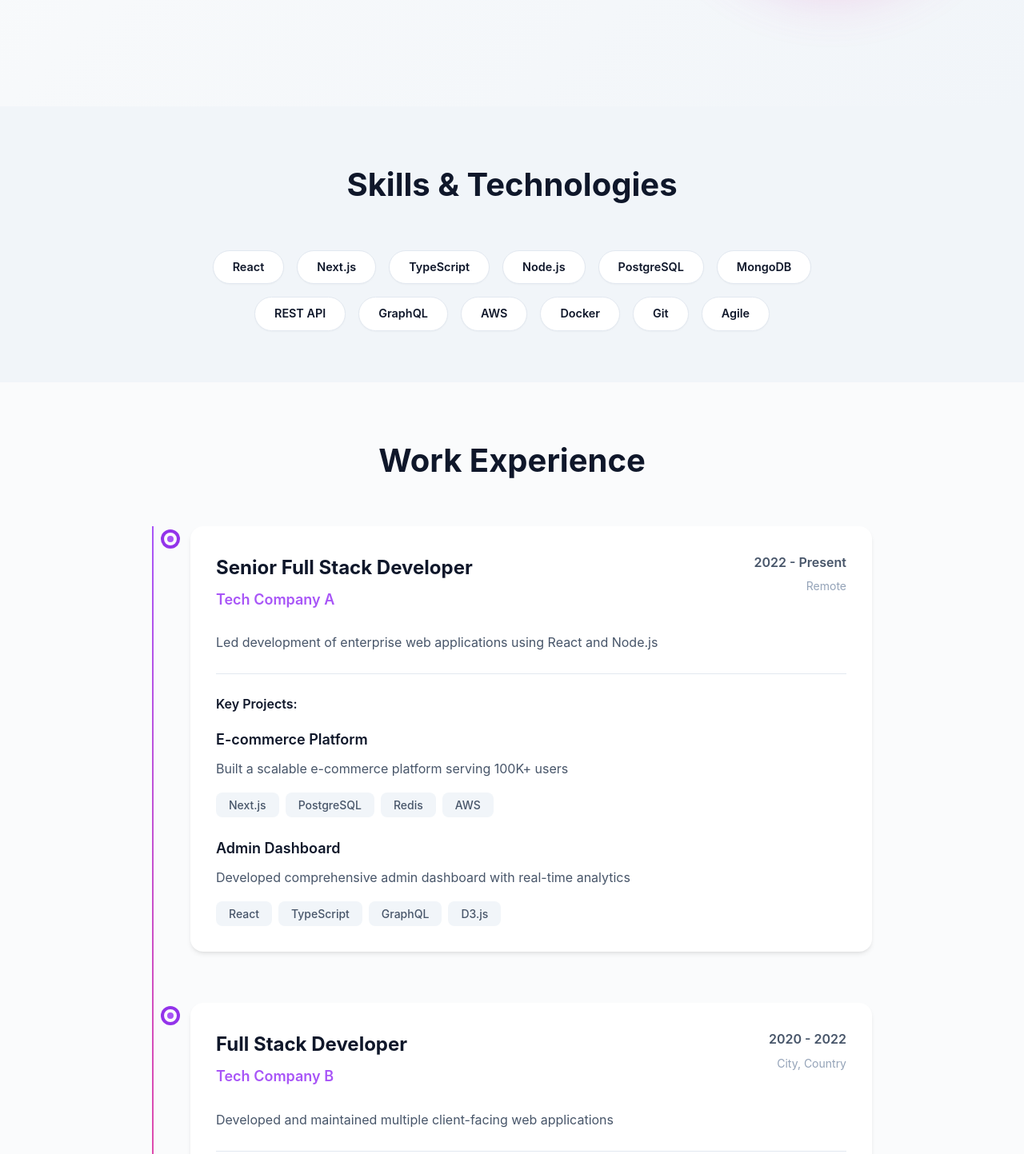
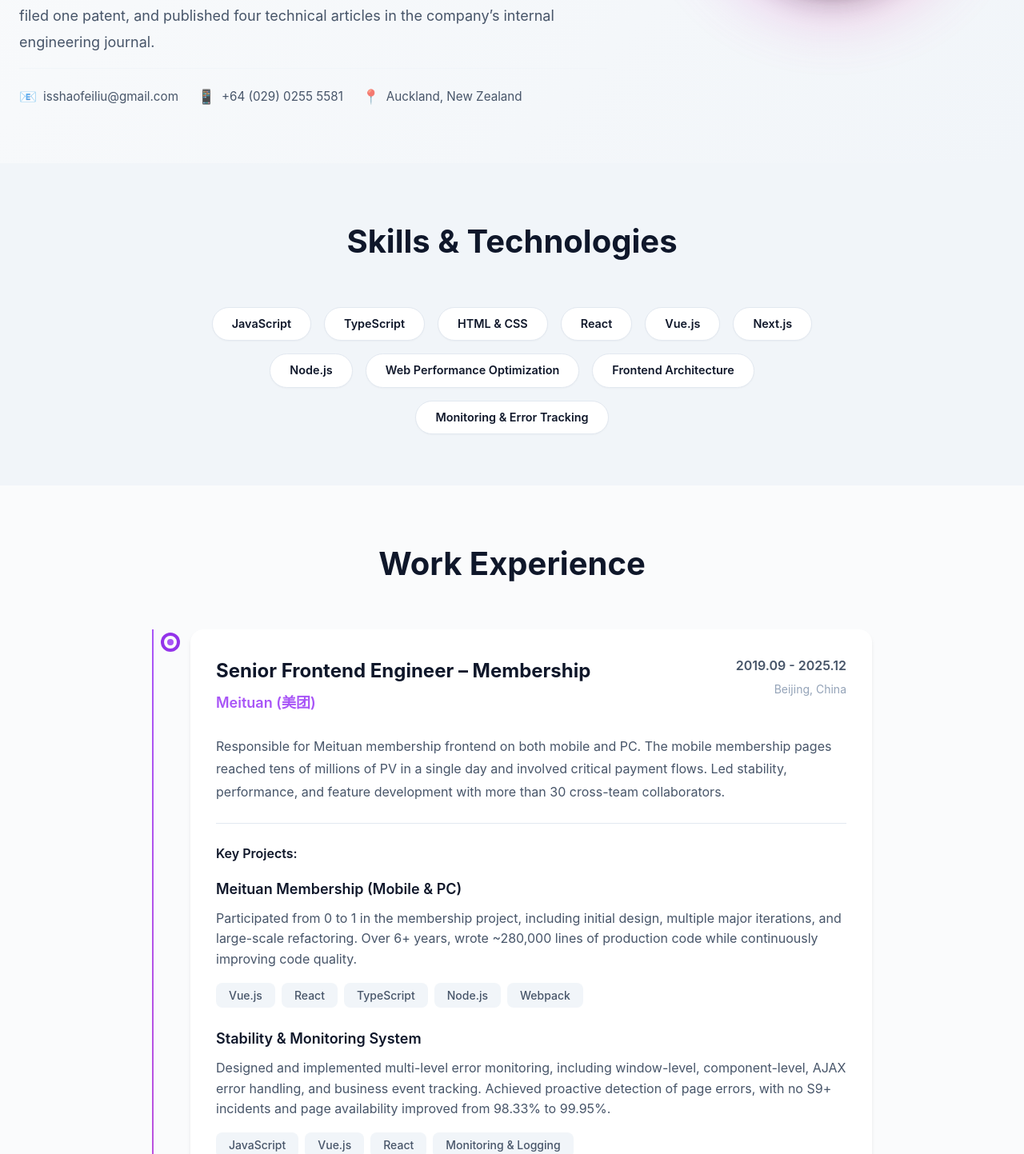
Before and after one commit to LoveShoneLiu/personalSites, a Next.js app: page / in a window 1280 px wide. Shown: the part 590-2033 px from the top of the page at 80% size. Built offline with nearby package versions, Linux system fonts and the light colour scheme.

Commit message:
feat: 样式调整

```diff
--- a/app/page.module.scss
+++ b/app/page.module.scss
@@ -86,7 +86,7 @@
   font-size: 1.125rem;
   color: var(--color-text-secondary);
   line-height: 1.8;
-  margin-bottom: var(--spacing-2xl);
+  margin-bottom: var(--spacing-md);
 }
 
 .heroContact {
--- a/app/page.tsx
+++ b/app/page.tsx
@@ -1,26 +1,36 @@
 import Image from "next/image";
-import Link from "next/link";
 import styles from "./page.module.scss";
 import avatarImg from "@/assets/shaofeiliu.jpg";
 
 // 个人信息
 const personalInfo = {
   name: "Shaofei Liu",
-  title: "Full Stack Developer",
-  avatar: "/avatar.jpg", // 需要添加头像图片
-  email: "shaofei.liu@example.com",
-  phone: "+64 21 XXX XXXX",
-  location: "New Zealand",
-  bio: "Passionate full-stack developer with expertise in React, Next.js, and modern web technologies. Seeking opportunities to contribute to innovative projects in New Zealand.",
+  title: "Senior Frontend Engineer",
+  avatar: "/avatar.jpg", // 实际头像由 next/image 的静态资源 avatarImg 提供
+  email: "isshaofeiliu@gmail.com",
+  phone: "+64 (029) 0255 5581",
+  location: "Auckland, New Zealand",
+  bio: [
+    "I am a senior front-end engineer with 10 years of experience in large-scale web application development, with roughly 460,000 lines of code produced. I have worked at Bangzhidian Technology, Cheetah Mobile, Momo, and Meituan.",
+    "During my six years at Meituan, I was responsible for front-end development of the membership system on both mobile (C-end) and PC platforms, serving pages with tens of millions of daily PV. I have strong experience in large-scale front-end development, performance optimization, and stability assurance.",
+    "While at Meituan, I received a project team award and the Collaboration Star Award, filed one patent, and published four technical articles in the company’s internal engineering journal.",
+  ],
   skills: [
-    "React", "Next.js", "TypeScript", "Node.js",
-    "PostgreSQL", "MongoDB", "REST API", "GraphQL",
-    "AWS", "Docker", "Git", "Agile"
+    "JavaScript",
+    "TypeScript",
+    "HTML & CSS",
+    "React",
+    "Vue.js",
+    "Next.js",
+    "Node.js",
+    "Web Performance Optimization",
+    "Frontend Architecture",
+    "Monitoring & Error Tracking",
   ],
   social: {
-    github: "https://github.com/yourusername",
-    linkedin: "https://linkedin.com/in/yourusername",
-    email: "mailto:shaofei.liu@example.com"
+    github: "https://github.com/yourusername", // TODO: 替换为真实 GitHub
+    linkedin: "https://linkedin.com/in/yourusername", // TODO: 替换为真实 LinkedIn
+    email: "mailto:isshaofeiliu@gmail.com"
   }
 };
 
@@ -28,36 +38,81 @@ const personalInfo = {
 const workExperience = [
   {
     id: 1,
-    company: "Tech Company A",
-    position: "Senior Full Stack Developer",
-    period: "2022 - Present",
-    location: "Remote",
-    description: "Led development of enterprise web applications using React and Node.js",
+    company: "Meituan (美团)",
+    position: "Senior Frontend Engineer – Membership",
+    period: "2019.09 - 2025.12",
+    location: "Beijing, China",
+    description:
+      "Responsible for Meituan membership frontend on both mobile and PC. The mobile membership pages reached tens of millions of PV in a single day and involved critical payment flows. Led stability, performance, and feature development with more than 30 cross-team collaborators.",
     projects: [
       {
-        name: "E-commerce Platform",
-        description: "Built a scalable e-commerce platform serving 100K+ users",
-        technologies: ["Next.js", "PostgreSQL", "Redis", "AWS"]
+        name: "Meituan Membership (Mobile & PC)",
+        description:
+          "Participated from 0 to 1 in the membership project, including initial design, multiple major iterations, and large-scale refactoring. Over 6+ years, wrote ~280,000 lines of production code while continuously improving code quality.",
+        technologies: ["Vue.js", "React", "TypeScript", "Node.js", "Webpack"]
       },
       {
-        name: "Admin Dashboard",
-        description: "Developed comprehensive admin dashboard with real-time analytics",
-        technologies: ["React", "TypeScript", "GraphQL", "D3.js"]
+        name: "Stability & Monitoring System",
+        description:
+          "Designed and implemented multi-level error monitoring, including window-level, component-level, AJAX error handling, and business event tracking. Achieved proactive detection of page errors, with no S9+ incidents and page availability improved from 98.33% to 99.95%.",
+        technologies: ["JavaScript", "Vue.js", "React", "Monitoring & Logging"]
+      },
+      {
+        name: "Performance Optimization – Instant-load Project",
+        description:
+          "Led performance optimization for membership pages using pre-requests, skeleton screens, lazy loading, image compression, and JS optimization. Increased the FMP (First Meaningful Paint) instant-load rate from ~10% to ~80%.",
+        technologies: ["Web Performance", "React", "Vue.js", "HTTP/2", "Caching"]
       }
     ]
   },
   {
     id: 2,
-    company: "Tech Company B",
-    position: "Full Stack Developer",
-    period: "2020 - 2022",
-    location: "City, Country",
-    description: "Developed and maintained multiple client-facing web applications",
+    company: "Momo Inc. (陌陌)",
+    position: "Frontend Engineer",
+    period: "2018 - 2019",
+    location: "Beijing, China",
+    description:
+      "Worked on large-scale user-facing web applications for a U.S.-listed social networking company, focusing on high-traffic pages and growth features.",
     projects: [
       {
-        name: "CRM System",
-        description: "Built customer relationship management system from scratch",
-        technologies: ["React", "Node.js", "MongoDB", "Docker"]
+        name: "User Growth & Activity Pages",
+        description:
+          "Developed and iterated multiple marketing and activity pages, ensuring stable performance under high concurrency and complex business logic.",
+        technologies: ["JavaScript", "Vue.js", "HTML5", "CSS3"]
+      }
+    ]
+  },
+  {
+    id: 3,
+    company: "Cheetah Mobile (猎豹移动)",
+    position: "Frontend Engineer",
+    period: "2017 - 2018",
+    location: "Beijing, China",
+    description:
+      "Participated in the development of international products for a U.S.-listed internet company, gaining experience in global user-facing web applications.",
+    projects: [
+      {
+        name: "Global Web Projects",
+        description:
+          "Implemented and maintained multiple global marketing and product pages, focusing on performance and compatibility across regions and devices.",
+        technologies: ["JavaScript", "jQuery", "Responsive Design"]
+      }
+    ]
+  },
+  {
+    id: 4,
+    company: "Beijing Percent Technology Co., Ltd.",
+    position: "Frontend Engineer",
+    period: "2015 - 2017",
+    location: "Beijing, China",
+    description:
+      "Started my career as a web frontend developer, building enterprise data products and internal systems, and establishing solid fundamentals in JavaScript, CSS, and engineering practices.",
+    projects: [
+      {
+        name: "Enterprise Data Dashboards",
+        description:
+          "Developed data visualization dashboards and internal tools, collaborating closely with backend and product teams.",
+        technologies: ["JavaScript", "HTML5", "CSS3", "Data Visualization Basics"]
       }
     ]
   }
@@ -67,14 +122,13 @@ const workExperience = [
 const education = [
   {
     id: 1,
-    school: "University Name",
-    degree: "Bachelor of Computer Science",
-    period: "2016 - 2020",
-    location: "City, Country",
+    school: "Zhengzhou University",
+    degree: "Bachelor of E-commerce",
+    period: "2011 - 2015",
+    location: "Zhengzhou, China",
     achievements: [
-      "GPA: 3.8/4.0",
-      "Dean's List (2018, 2019)",
-      "Graduated with Honors"
+      "Major in E-commerce with ~70% of courses related to computer science (data structures, databases, networks, etc.)",
+      "Built a solid foundation in computer science and web technologies, which supported my 10-year frontend career"
     ]
   }
 ];
@@ -91,7 +145,15 @@ export default function HomePage() {
                 Hi, I'm <span className={styles.highlight}>{personalInfo.name}</span>
               </h1>
               <p className={styles.heroSubtitle}>{personalInfo.title}</p>
-              <p className={styles.heroBio}>{personalInfo.bio}</p>
+              {Array.isArray(personalInfo.bio) ? (
+                personalInfo.bio.map((text, index) => (
+                  <p key={index} className={styles.heroBio}>
+                    {text}
+                  </p>
+                ))
+              ) : (
+                <p className={styles.heroBio}>{personalInfo.bio}</p>
+              )}
               <div className={styles.heroContact}>
                 <div className={styles.heroContactItem}>
                   <span className={styles.heroContactIcon}>📧</span>
@@ -223,14 +285,21 @@ export default function HomePage() {
               I'm currently seeking new opportunities in New Zealand.
               Let's connect and discuss how I can contribute to your team.
             </p>
+            {/* CTA 按钮暂时隐藏，后续需要时可恢复
             <div className={styles.ctaButtons}>
               <a href={personalInfo.social.email} className={styles.primaryButton}>
                 Contact Me
               </a>
-              <a href={personalInfo.social.linkedin} target="_blank" rel="noopener noreferrer" className={styles.secondaryButton}>
+              <a
+                href={personalInfo.social.linkedin}
+                target="_blank"
+                rel="noopener noreferrer"
+                className={styles.secondaryButton}
+              >
                 LinkedIn Profile
               </a>
             </div>
+            */}
           </div>
         </div>
       </section>
```
